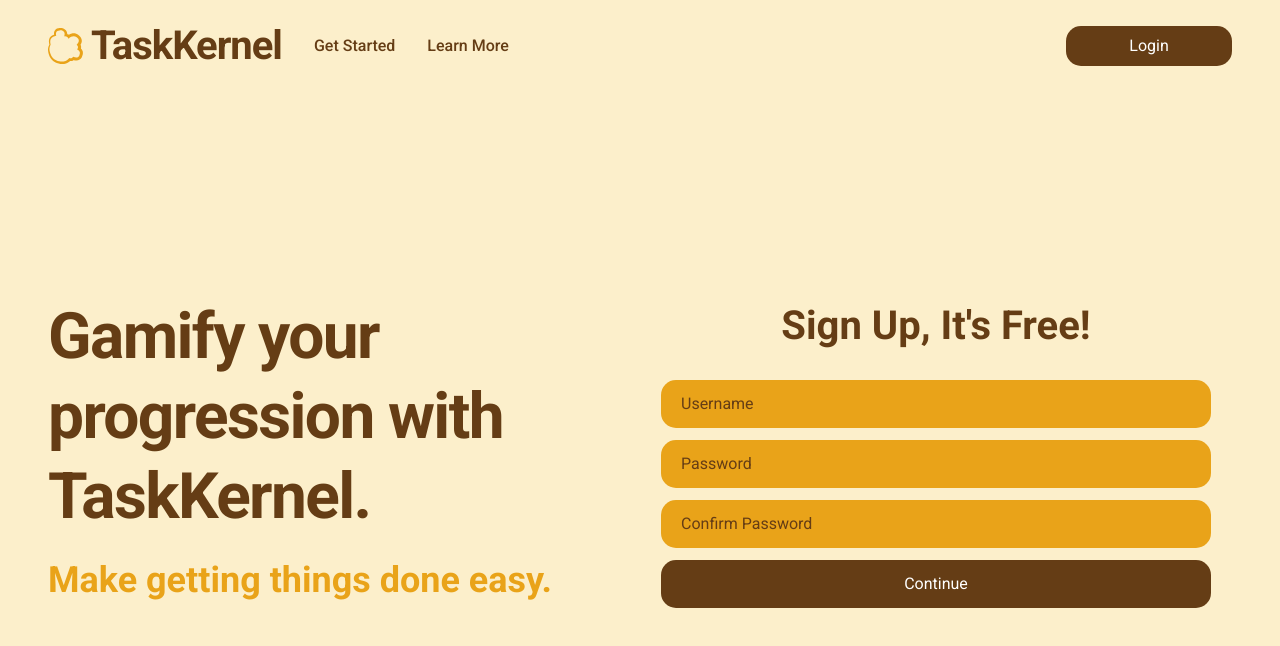
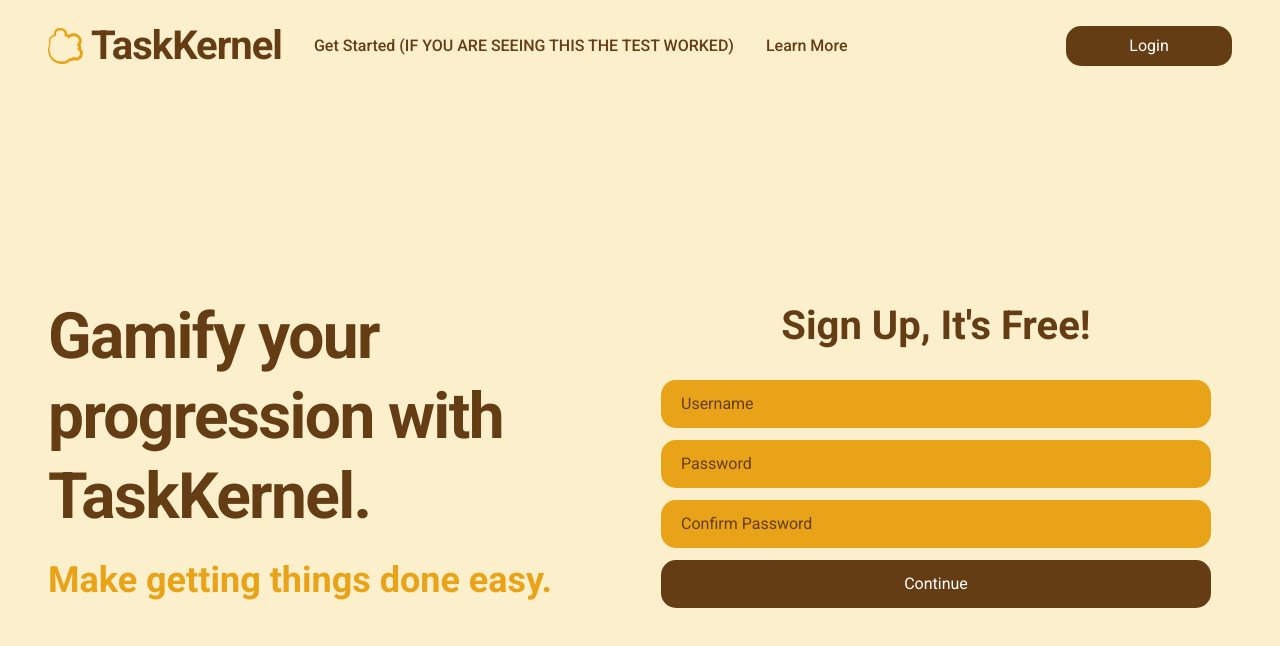
Before and after one commit to spencerwest-dev/TaskKernel, a React (Create React App) app in the folder frontend/: page / in a window 1280 px wide. Shown: the top 646 px of the page. Built offline with nearby package versions, Linux system fonts and the light colour scheme.

Commit message:
TESTING CI/CD DO NOT MERGE

```diff
--- a/frontend/src/pages/landing/Navbar.jsx
+++ b/frontend/src/pages/landing/Navbar.jsx
@@ -25,7 +25,7 @@ export default function Navbar() {
             href="#get-started"
             className="text-[#653D15] font-medium no-underline hover:opacity-80"
           >
-            Get Started
+            Get Started (IF YOU ARE SEEING THIS THE TEST WORKED)
           </a>
           <a
             href="#learn-more"
```
